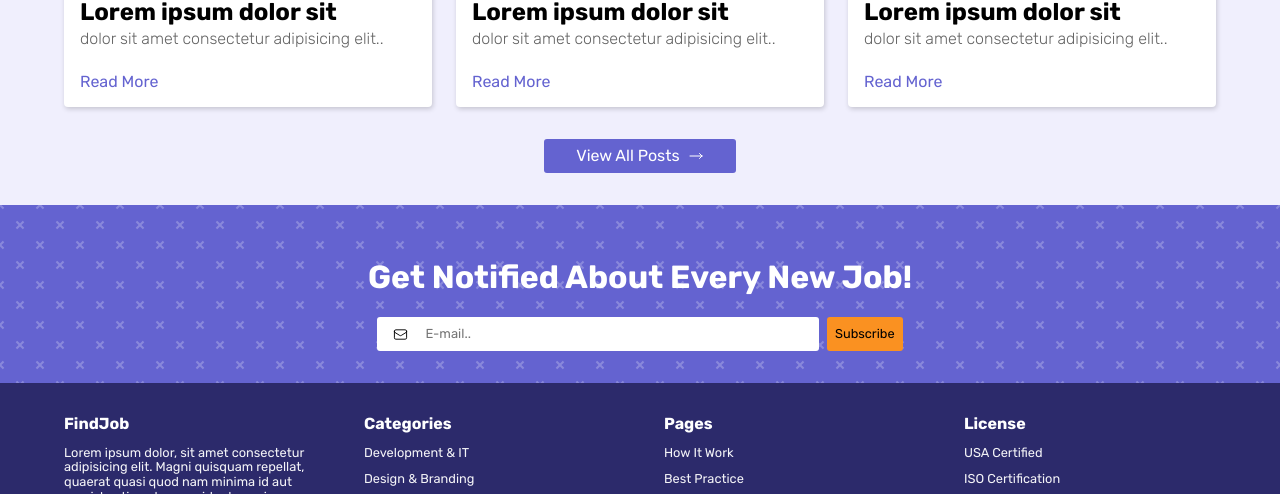
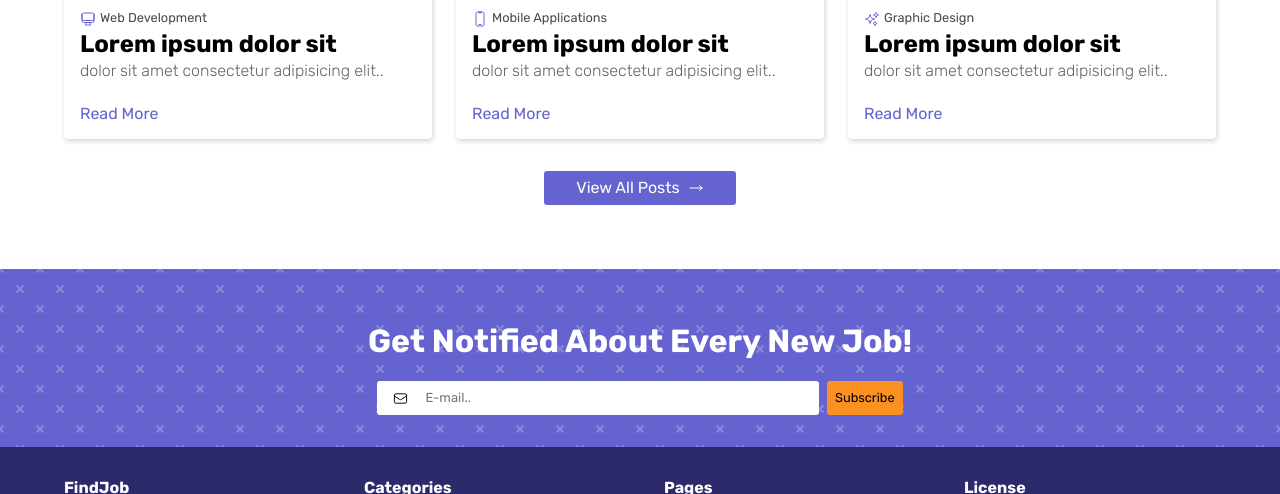
Before and after one commit to Mohxmed/FindJob-HTML-CSS-Template, a plain HTML site: page index.html in a window 1280 px wide. Shown: the part 3248-3742 px from the top of the page. Drawn offline with Linux system fonts and the light colour scheme.

Commit message:
Update main.css

```diff
--- a/styles/main.css
+++ b/styles/main.css
@@ -445,7 +445,7 @@ cursor: pointer;
 }
 
 /* Blog Posts */
-section.blog{
+.blog{
     padding: 2rem 0;
     background-color: #fff;
 }
```
